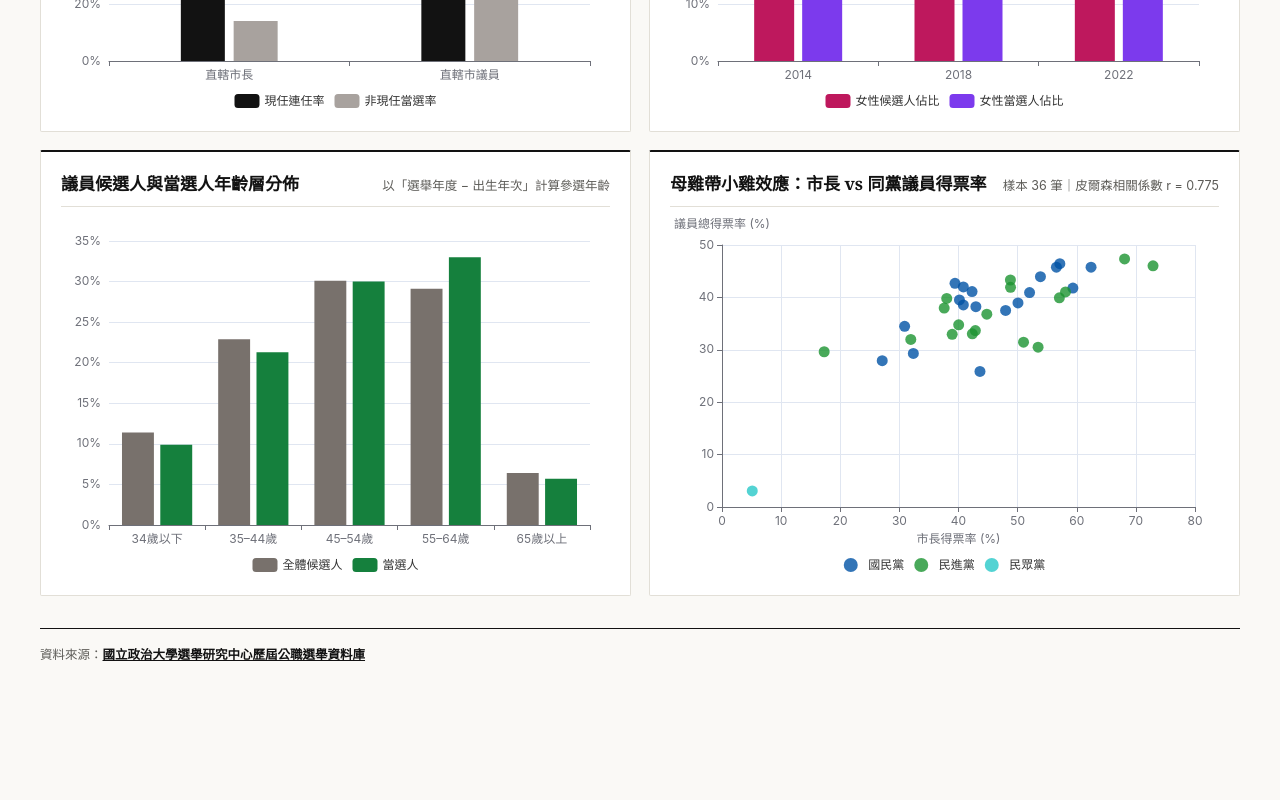
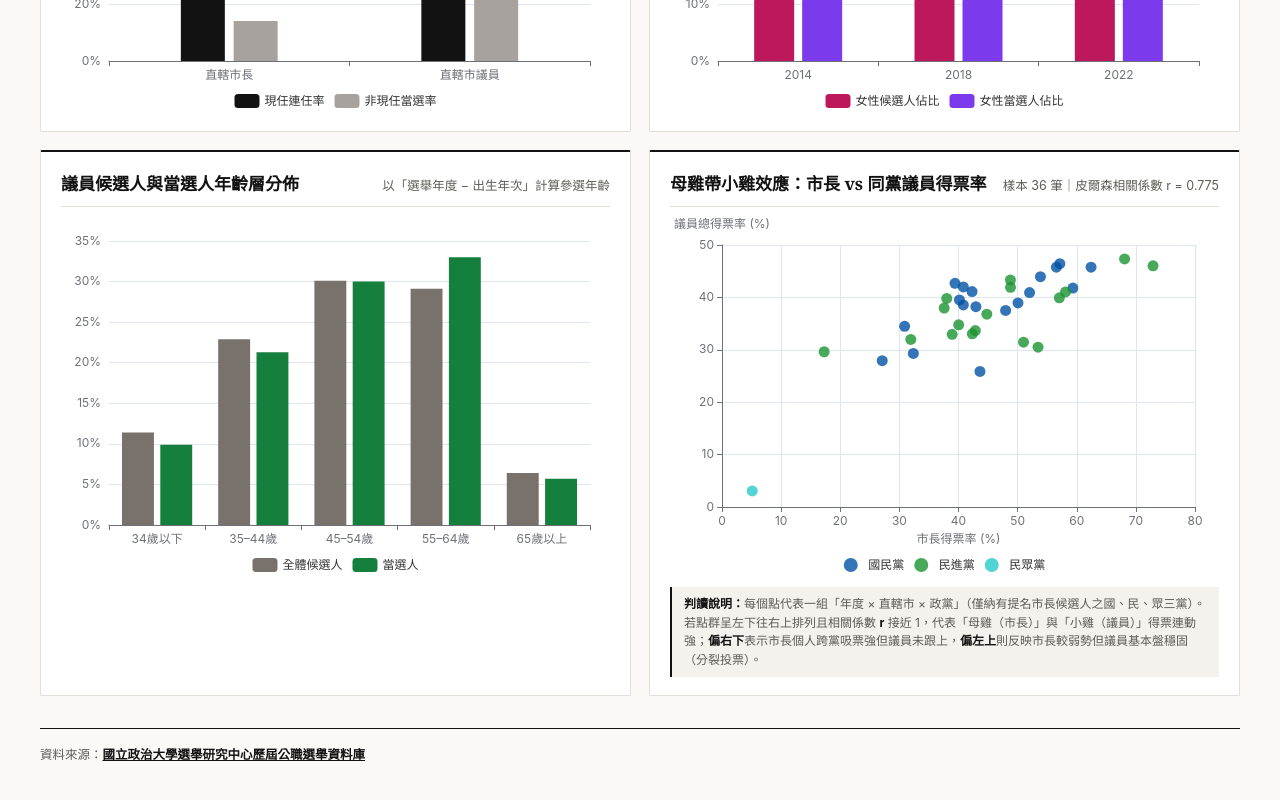
Before and after one commit to agp1p7/nccu-election-dashboard, a plain HTML site: page docs/index.html in a window 1280 px wide. Shown: the part 2385-3185 px from the top of the page. Before the commit the page ends 3131 px from the top, so only its background shows below. Drawn offline with nearby package versions, Linux system fonts and the light colour scheme.

Commit message:
Add reading guide caption to coattail effect chart

```diff
--- a/docs/index.html
+++ b/docs/index.html
@@ -338,6 +338,20 @@
       height: 360px;
     }
 
+    .chart-caption {
+      margin-top: 10px;
+      padding: 8px 12px;
+      background: var(--surface-alt);
+      border-left: 2px solid var(--ink);
+      font-size: 12px;
+      line-height: 1.55;
+      color: var(--muted);
+    }
+
+    .chart-caption strong {
+      color: var(--ink);
+    }
+
     .table-controls {
       display: flex;
       flex-wrap: wrap;
@@ -590,6 +604,9 @@
             <span class="card-note" id="noteCoattail"></span>
           </div>
           <div class="chart-box" id="chartCoattail"></div>
+          <div class="chart-caption">
+            <strong>判讀說明：</strong>每個點代表一組「年度 × 直轄市 × 政黨」（僅納有提名市長候選人之國、民、眾三黨）。若點群呈左下往右上排列且相關係數 <strong>r</strong> 接近 1，代表「母雞（市長）」與「小雞（議員）」得票連動強；<strong>偏右下</strong>表示市長個人跨黨吸票強但議員未跟上，<strong>偏左上</strong>則反映市長較弱勢但議員基本盤穩固（分裂投票）。
+          </div>
         </section>
       </section>
     </div>
```
